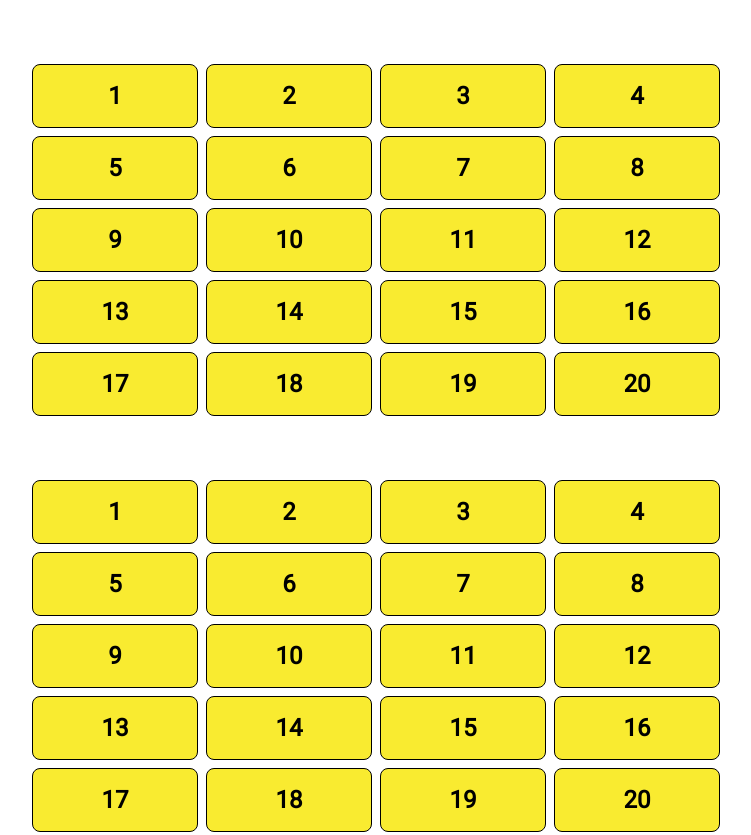
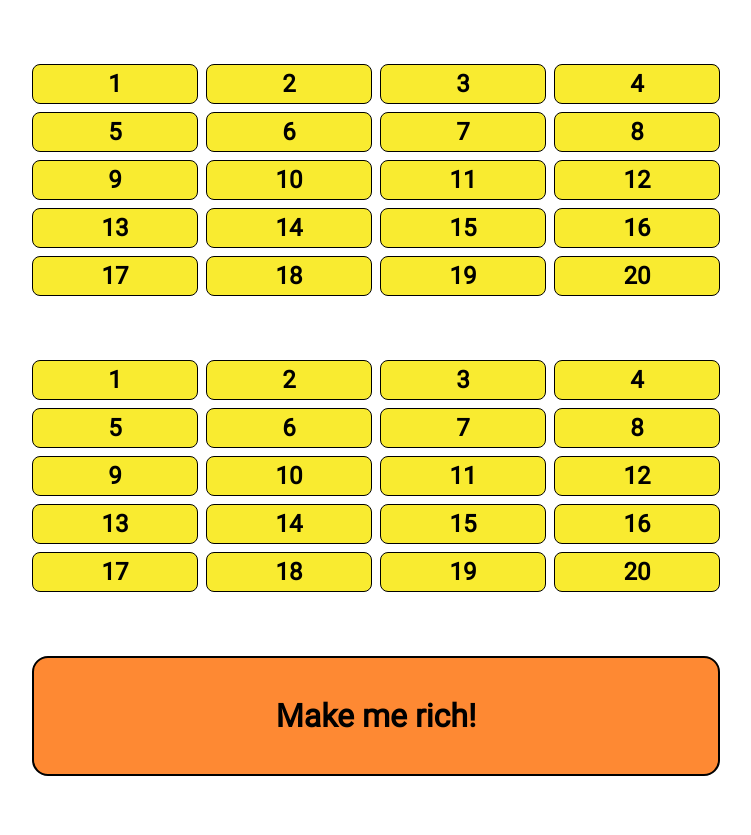
Before and after one commit to ak-eventhorizon/Lottery_Randomizer, a plain HTML site: page index.html in a window 1280 px wide. Shown: the top 835 px of the page, without its empty margins (264-1015 px from the left). Drawn offline with Linux system fonts and the light colour scheme.

Commit message:
Big screen adaptive layout added

```diff
--- a/styles/styles.css
+++ b/styles/styles.css
@@ -31,6 +31,7 @@
 
 #app {
 	max-width: 90vmin;
+	min-width: 230px;
     margin: auto;
 }
 
@@ -98,7 +99,21 @@ button {
 @media only screen and (max-width: 600px) {}
 
 /* Small devices (portrait tablets and large phones, 601px-->>> and up) */
-@media only screen and (min-width: 601px) {}
+@media only screen and (min-width: 601px) {
+
+	#app {
+		height: 100vmin;
+	}
+
+	.cell {
+		height: 5vmin;
+	}
+
+	#controls {
+		height: 15vmin;
+	}
+
+}
 
 /* Medium devices (landscape tablets, 768px-->>> and up) */
 @media only screen and (min-width: 768px) {}
```
